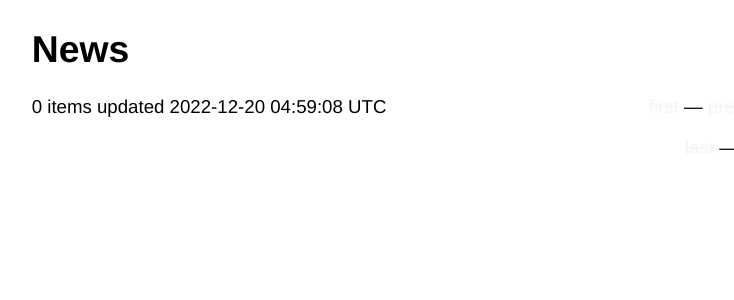
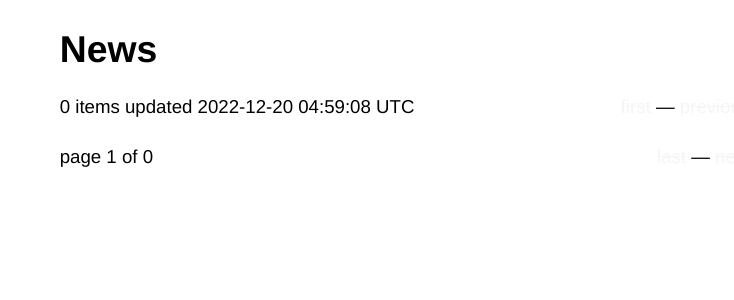
Before and after one commit to donmccaughey/donm_cc, a Flask app: page / in a window 1280 px wide. Shown: the top 300 px of the page, without its empty margins (235-969 px from the left). Run offline with Flask 2, Linux system fonts and the light colour scheme; data that the repository does not hold is empty; parts of the project's set-up code (start-up, migrations or seed data) failed here and were passed over.

Commit message:
Add "page x of y" to the bottom of the news page.
Re-organize the `<header>`, `<footer>` and `<main>` tags in the home
template and add missing padding to the CSS.

Add a `one_page()` class method to `Page` for use on the `/all` page.

```diff
--- a/news/src/news/page.py
+++ b/news/src/news/page.py
@@ -49,3 +49,7 @@ class Page:
             return Page(self.news, self.number - 1, self.items_per_page)
         else:
             return None
+
+    @classmethod
+    def one_page(cls, news: News) -> 'Page':
+        return Page(news, 1, len(news))
--- a/news/src/server.py
+++ b/news/src/server.py
@@ -38,7 +38,8 @@ def home() -> Response:
 @app.route('/all', methods=['GET', 'HEAD'])
 def all() -> Response:
     news = News.from_json(cache.get() or News().to_json())
-    html = render_template('home.html', news=news, page=news, item_count=0)
+    page = Page.one_page(news)
+    html = render_template('home.html', news=news, page=page, item_count=0)
     response = make_response(html)
 
     response.add_etag()
--- a/news/src/templates/home.html
+++ b/news/src/templates/home.html
@@ -11,6 +11,16 @@
     }
     a:visited {
         color: gray;
+    }
+    body {
+        margin: 1.5em auto 0 auto;
+        max-width: 40em;
+    }
+    footer {
+        padding: 0 1.5em 1.5em 1.5em;
+    }
+    header {
+        padding: 0 1.5em 0.5em 1.5em;
     }
     html {
         background: white;
@@ -26,8 +36,8 @@
     li:before {
         content: counter(item) ". ";
         counter-increment: item;
-        margin-left: -2em;
-        width: 2em;
+        margin-left: -1.5em;
+        width: 1.5em;
     }
     li p {
         border: 0;
@@ -37,8 +47,6 @@
         padding: 0.25em 0;
     }
     main {
-        margin: 1.5em auto 0 auto;
-        max-width: 40em;
         padding: 0 1em;
     }
     ol {
@@ -74,9 +82,8 @@
         }
     }
 </style>
-<main>
+<header>
     <h1>News</h1>
-    <header>
     {{news.items|count}} items updated
     <time datetime={{news.modified|iso}}>{{news.modified|utc}}</time>
     <span class=page-control>
@@ -93,6 +100,7 @@
         {% endif %}
         </span>
 </header>
+<main>
     <ol>
     {% for item in page %}
         <li>
@@ -105,7 +113,9 @@
                 <time datetime={{item.created|iso}}>{{item.created|utc}}</time>
     {% endfor %}
     </ol>
+</main>
 <footer>
+    page {{page.number}} of {{page.count}}
     <span class=page-control>
         {% if last_url %}
         <a href={{last_url}}>last</a>
@@ -120,4 +130,3 @@
         {% endif %}
     </span>
 </footer>
-</main>
```
Lines whose indentation alone changed are shown as unchanged.
